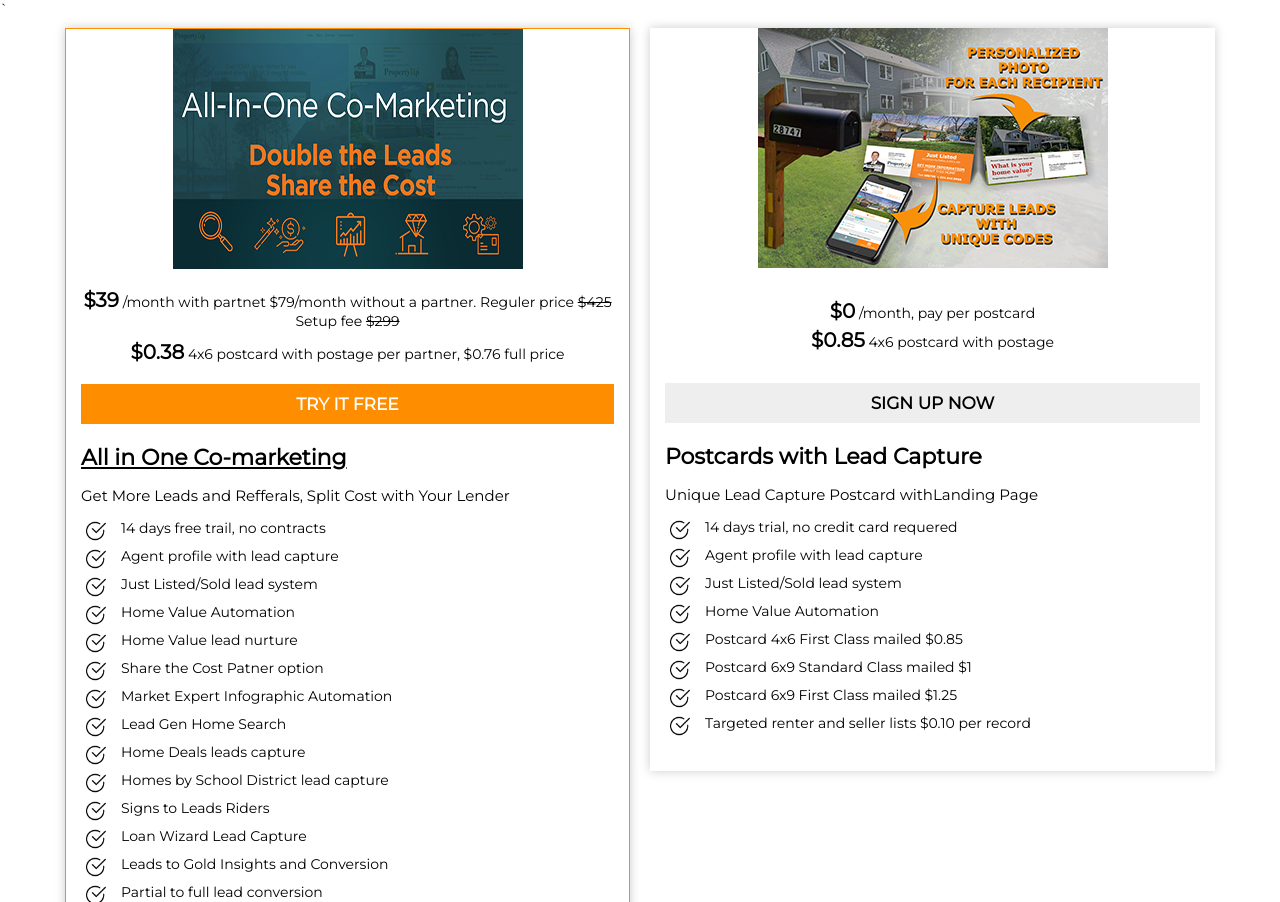
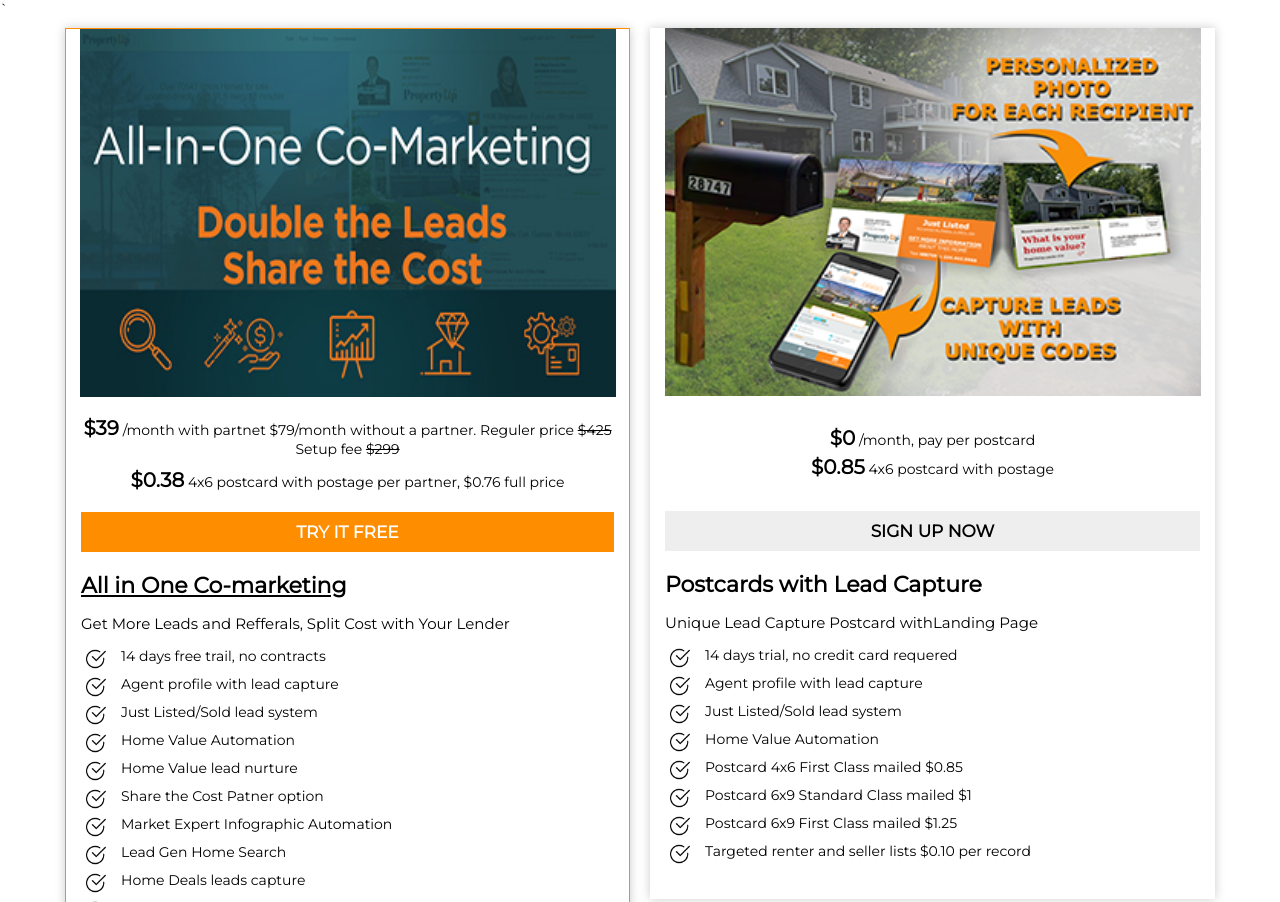
Before and after one commit to bayezid/pricing-table-2, a plain HTML site: page index.html in a window 1280 px wide. Shown: the top 902 px of the page. Drawn offline with nearby package versions, Linux system fonts and the light colour scheme.

Commit message:
css added

```diff
--- a/style.css
+++ b/style.css
@@ -92,6 +92,7 @@ body {
 }
 .pricing-img img {
     max-width: 100%;
+    width: 536px;
 }
 .price-body {
     padding-top: 20px;
```
